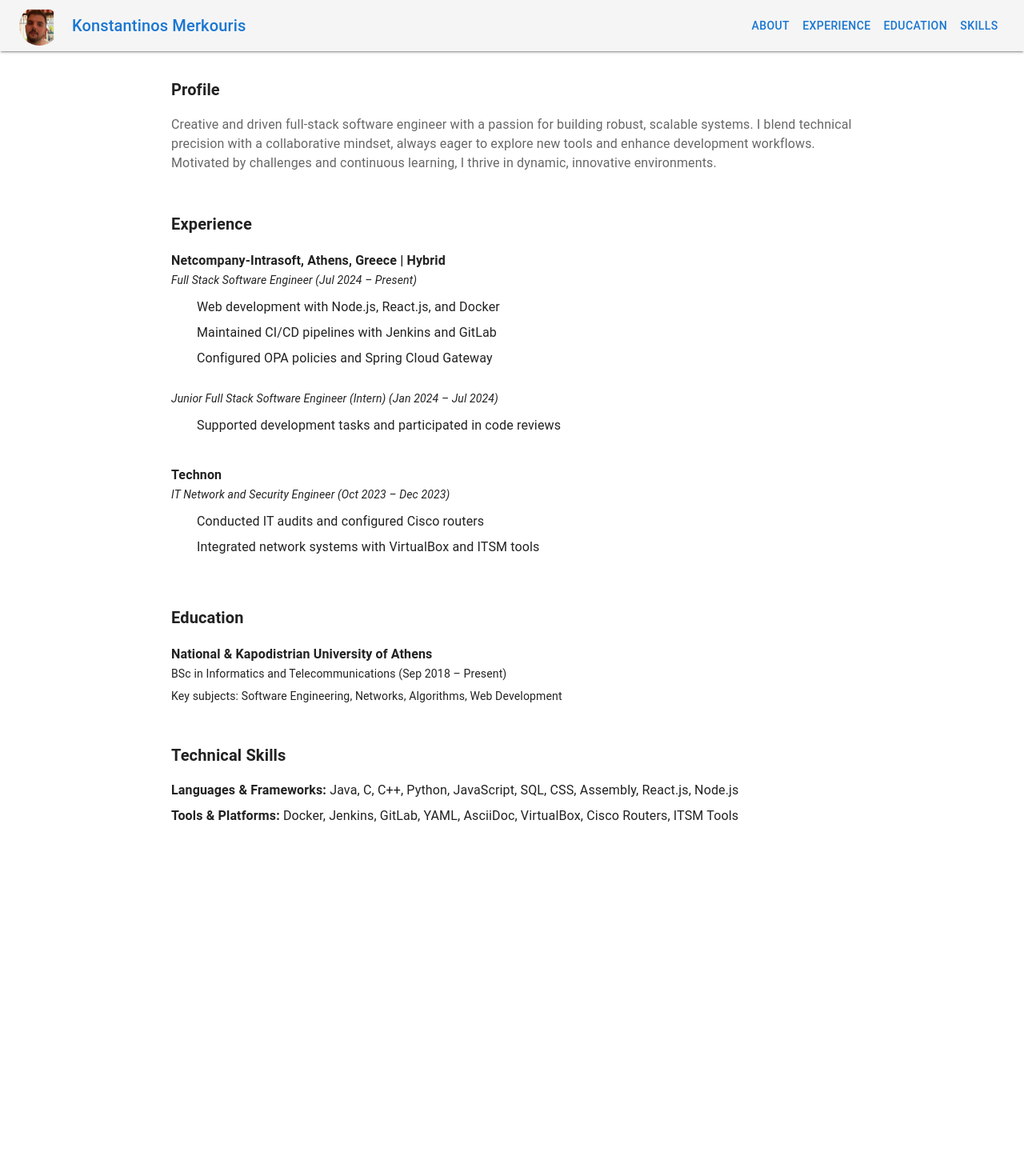
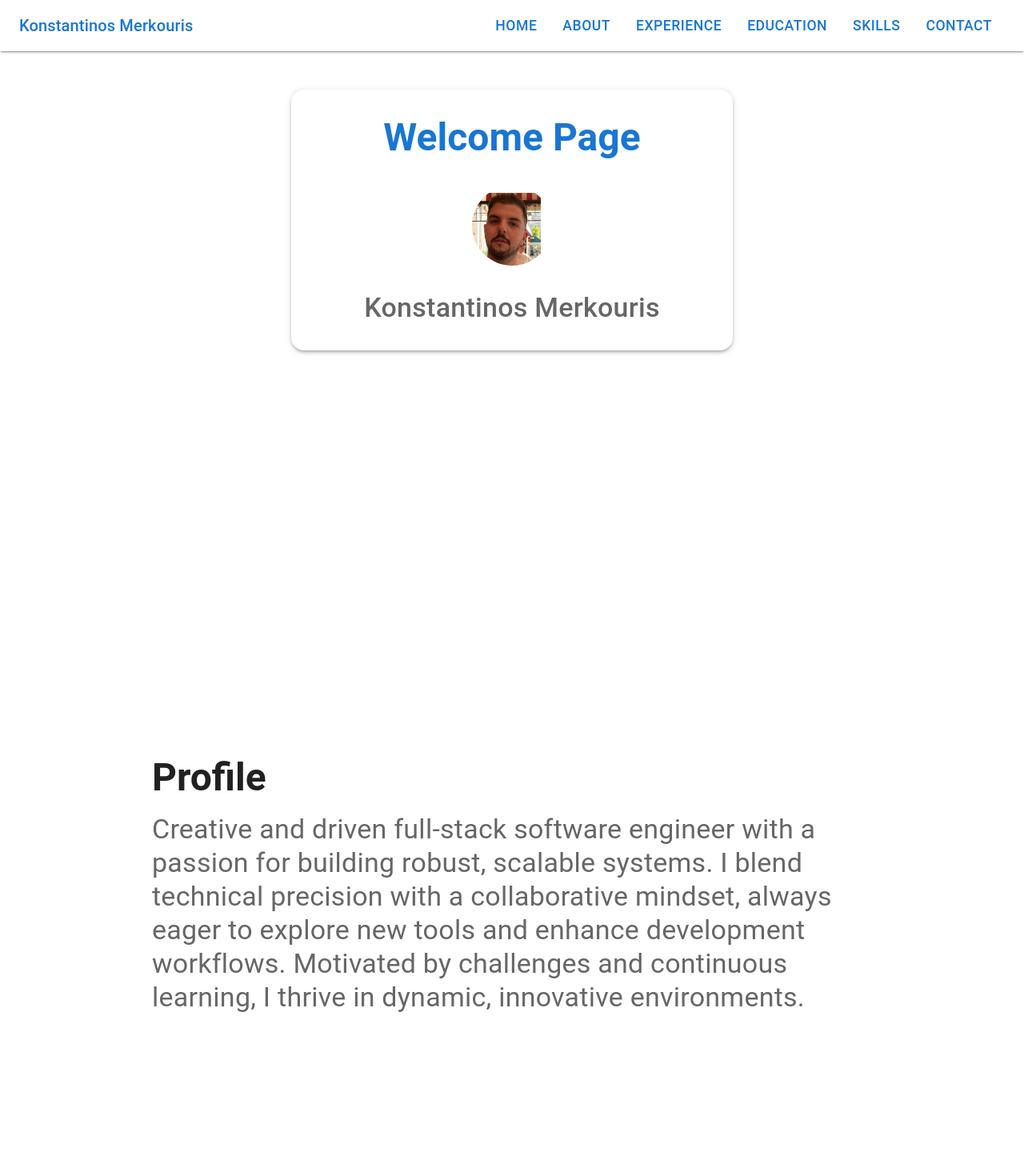
Before and after one commit to kmerkouris/jenkins-app, a React (Create React App) app: page / in a window 1280 px wide. Shown: the top 1470 px of the page at 80% size. Before the commit the page ends 1080 px from the top, so only its background shows below. Built offline with nearby package versions, Linux system fonts and the light colour scheme.

Commit message:
changelog

```diff
--- a/src/App.js
+++ b/src/App.js
@@ -1,21 +1,25 @@
 import React from 'react';
 import { Container, Box, CssBaseline } from '@mui/material';
 import Header from './components/Header';
+import Home from './components/Home';
 import About from './components/About';
 import Experience from './components/Experience';
 import Education from './components/Education';
 import Skills from './components/Skills';
+import Contact from './components/Contact';
 
 export default function App() {
   return (
     <>
       <CssBaseline />
       <Header />
-      <Container maxWidth="md">
-        <Box id="about"><About /></Box>
-        <Box id="experience"><Experience /></Box>
-        <Box id="education"><Education /></Box>
-        <Box id="skills"><Skills /></Box>
+      <Container maxWidth="md" disableGutters>
+        <Box id="home" sx={{ minHeight: '100vh', py: 6 }}><Home /></Box>
+        <Box id="about" sx={{ minHeight: '100vh', py: 6 }}><About /></Box>
+        <Box id="experience" sx={{ minHeight: '100vh', py: 6 }}><Experience /></Box>
+        <Box id="education" sx={{ minHeight: '100vh', py: 6 }}><Education /></Box>
+        <Box id="skills" sx={{ minHeight: '100vh', py: 6 }}><Skills /></Box>
+        <Box id="contact" sx={{ minHeight: '100vh', py: 6 }}><Contact /></Box>
       </Container>
     </>
   );
--- a/src/components/About.js
+++ b/src/components/About.js
@@ -4,10 +4,10 @@ import { Box, Typography } from '@mui/material';
 export default function About() {
   return (
     <Box sx={{ mt: 4, mb: 6 }}>
-      <Typography variant="h6" sx={{ fontWeight: 'bold', mb: 2 }}>
+      <Typography variant="h3" sx={{ fontWeight: 'bold', mb: 2 }}>
         Profile
       </Typography>
-      <Typography variant="body1" color="text.secondary">
+      <Typography variant="h4" color="text.secondary">
         Creative and driven full-stack software engineer with a passion for building robust,
         scalable systems. I blend technical precision with a collaborative mindset, always eager
         to explore new tools and enhance development workflows. Motivated by challenges and
--- /dev/null
+++ b/src/components/Contact.js
@@ -0,0 +1,25 @@
+import React from 'react';
+import { Box, Typography, Link } from '@mui/material';
+
+export default function Contact() {
+  return (
+    <Box sx={{ mt: 4, mb: 6 }}>
+      <Typography variant="h3" sx={{ fontWeight: 'bold', mb: 2 }}>
+        Contact
+      </Typography>
+      <Typography variant="h5" sx={{ mb: 1 }}>
+        <strong>Your Profile:</strong>{' '}
+        <Link href="https://linkedin.com/in/konstantinos-merkouris-a576a4281" target="_blank" rel="noopener">
+          linkedin.com/in/konstantinos-merkouris-a576a4281
+        </Link>
+      </Typography>
+      <Typography variant="h5" sx={{ mb: 1 }}>
+        <strong>Phone:</strong> 6947323404
+      </Typography>
+      <Typography variant="h5">
+        <strong>Email:</strong>{' '}
+        <Link href="mailto:ntinosmerkk@gmail.com">ntinosmerkk@gmail.com</Link>
+      </Typography>
+    </Box>
+  );
+}
--- a/src/components/Education.js
+++ b/src/components/Education.js
@@ -4,16 +4,16 @@ import { Box, Typography } from '@mui/material';
 export default function Education() {
   return (
     <Box sx={{ mt: 4, mb: 6 }}>
-      <Typography variant="h6" sx={{ fontWeight: 'bold', mb: 2 }}>
+      <Typography variant="h3" sx={{ fontWeight: 'bold', mb: 2 }}>
         Education
       </Typography>
-      <Typography variant="subtitle1" sx={{ fontWeight: 'bold' }}>
+      <Typography variant="h5" sx={{ fontWeight: 'bold' }}>
         National & Kapodistrian University of Athens
       </Typography>
-      <Typography variant="body2">
+      <Typography variant="h5">
         BSc in Informatics and Telecommunications (Sep 2018 – Present)
       </Typography>
-      <Typography variant="body2" sx={{ mt: 1 }}>
+      <Typography variant="h5" sx={{ mt: 1 }}>
         Key subjects: Software Engineering, Networks, Algorithms, Web Development
       </Typography>
     </Box>
--- a/src/components/Experience.js
+++ b/src/components/Experience.js
@@ -4,15 +4,15 @@ import { Box, Typography, List, ListItem } from '@mui/material';
 export default function Experience() {
   return (
     <Box sx={{ mt: 4, mb: 6 }}>
-      <Typography variant="h6" sx={{ fontWeight: 'bold', mb: 2 }}>
+      <Typography variant="h3" sx={{ fontWeight: 'bold', mb: 2 }}>
         Experience
       </Typography>
 
       <Box sx={{ mb: 3 }}>
-        <Typography variant="subtitle1" sx={{ fontWeight: 'bold' }}>
+        <Typography variant="h5" sx={{ fontWeight: 'bold' }}>
           Netcompany-Intrasoft, Athens, Greece | Hybrid
         </Typography>
-        <Typography variant="body2" sx={{ fontStyle: 'italic' }}>
+        <Typography variant="h5" sx={{ fontStyle: 'italic' }}>
           Full Stack Software Engineer (Jul 2024 – Present)
         </Typography>
         <List dense sx={{ pl: 2 }}>
@@ -20,7 +20,7 @@ export default function Experience() {
           <ListItem sx={{ display: 'list-item' }}>Maintained CI/CD pipelines with Jenkins and GitLab</ListItem>
           <ListItem sx={{ display: 'list-item' }}>Configured OPA policies and Spring Cloud Gateway</ListItem>
         </List>
-        <Typography variant="body2" sx={{ fontStyle: 'italic', mt: 2 }}>
+        <Typography variant="h5" sx={{ fontStyle: 'italic', mt: 2 }}>
           Junior Full Stack Software Engineer (Intern) (Jan 2024 – Jul 2024)
         </Typography>
         <List dense sx={{ pl: 2 }}>
@@ -29,10 +29,10 @@ export default function Experience() {
       </Box>
 
       <Box>
-        <Typography variant="subtitle1" sx={{ fontWeight: 'bold' }}>
+        <Typography variant="h5" sx={{ fontWeight: 'bold' }}>
           Technon
         </Typography>
-        <Typography variant="body2" sx={{ fontStyle: 'italic' }}>
+        <Typography variant="h5" sx={{ fontStyle: 'italic' }}>
           IT Network and Security Engineer (Oct 2023 – Dec 2023)
         </Typography>
         <List dense sx={{ pl: 2 }}>
--- a/src/components/Header.js
+++ b/src/components/Header.js
@@ -1,17 +1,19 @@
+// Header.js
 import React, { useState } from 'react';
 import {
   AppBar, Toolbar, Typography, IconButton, Drawer,
-  List, ListItem, ListItemText, Box, Button, Avatar, useMediaQuery
+  List, ListItem, ListItemText, Box, Button, useMediaQuery
 } from '@mui/material';
 import MenuIcon from '@mui/icons-material/Menu';
-import logo from '../assets/logo.png';
 import { useTheme } from '@mui/material/styles';
 
 const sections = [
+  { label: 'Home', id: 'home' },
   { label: 'About', id: 'about' },
   { label: 'Experience', id: 'experience' },
   { label: 'Education', id: 'education' },
   { label: 'Skills', id: 'skills' },
+  { label: 'Contact', id: 'contact' },
 ];
 
 export default function Header() {
@@ -28,11 +30,9 @@ export default function Header() {
   };
 
   return (
-    <>
-      <AppBar position="sticky" color="default" elevation={2}>
+    <AppBar position="sticky" sx={{ backgroundColor: theme.palette.background.paper }} elevation={2}>
       <Toolbar sx={{ justifyContent: 'space-between' }}>
         <Box display="flex" alignItems="center">
-            <Avatar src={logo} sx={{ width: 50, height: 50, mr: 2 }} />
           <Typography variant="h6" color="primary">
             Konstantinos Merkouris
           </Typography>
@@ -56,7 +56,11 @@ export default function Header() {
         ) : (
           <Box>
             {sections.map((section) => (
-                <Button key={section.id} color="primary" onClick={() => handleScroll(section.id)}>
+              <Button
+                key={section.id}
+                sx={{ fontSize: '1.1rem', mx: 1, color: theme.palette.primary.main }}
+                onClick={() => handleScroll(section.id)}
+              >
                 {section.label}
               </Button>
             ))}
@@ -64,6 +68,5 @@ export default function Header() {
         )}
       </Toolbar>
     </AppBar>
-    </>
   );
 }
--- /dev/null
+++ b/src/components/Home.js
@@ -0,0 +1,39 @@
+// Home.js
+import React, { useState } from 'react';
+import { Container, Typography, Dialog, DialogContent, Paper, Avatar, Stack } from '@mui/material';
+import profilePic from '../assets/logo.png'; // Replace with actual image path
+
+
+export default function Home() {
+  const [open, setOpen] = useState(false);
+
+  return (
+    <Container maxWidth="sm">
+      <Paper elevation={3} sx={{ p: 4, textAlign: 'center', borderRadius: 4 }}>
+        <Typography variant="h3" sx={{ fontWeight: 'bold', mb: 4 }} color="primary">
+          Welcome Page
+        </Typography>
+        <Stack spacing={2} alignItems="center">
+          <Avatar
+            alt="Konstantinos Merkouris"
+            src={profilePic}
+            sx={{ width: 100, height: 100, cursor: 'pointer' }}
+            onClick={() => setOpen(true)}
+          />
+        </Stack>
+        <Typography variant="h4" sx={{ fontWeight: 'medium', mt: 4 }} color="text.secondary">
+          Konstantinos Merkouris
+        </Typography>
+        <Dialog open={open} onClose={() => setOpen(false)} maxWidth="md">
+          <DialogContent>
+            <img
+              src={profilePic}
+              alt="Zoomed"
+              style={{ width: '100%', height: 'auto' }}
+            />
+          </DialogContent>
+        </Dialog>
+      </Paper>
+    </Container>
+  );
+}
--- a/src/components/Skills.js
+++ b/src/components/Skills.js
@@ -4,13 +4,13 @@ import { Box, Typography } from '@mui/material';
 export default function Skills() {
   return (
     <Box sx={{ mt: 4, mb: 6 }}>
-      <Typography variant="h6" sx={{ fontWeight: 'bold', mb: 2 }}>
+      <Typography variant="h3" sx={{ fontWeight: 'bold', mb: 2 }}>
         Technical Skills
       </Typography>
-      <Typography variant="body1" sx={{ mb: 1 }}>
+      <Typography variant="h5" sx={{ mb: 1 }}>
         <strong>Languages & Frameworks:</strong> Java, C, C++, Python, JavaScript, SQL, CSS, Assembly, React.js, Node.js
       </Typography>
-      <Typography variant="body1">
+      <Typography variant="h5">
         <strong>Tools & Platforms:</strong> Docker, Jenkins, GitLab, YAML, AsciiDoc, VirtualBox, Cisco Routers, ITSM Tools
       </Typography>
     </Box>
```
Lines whose indentation alone changed are shown as unchanged.
